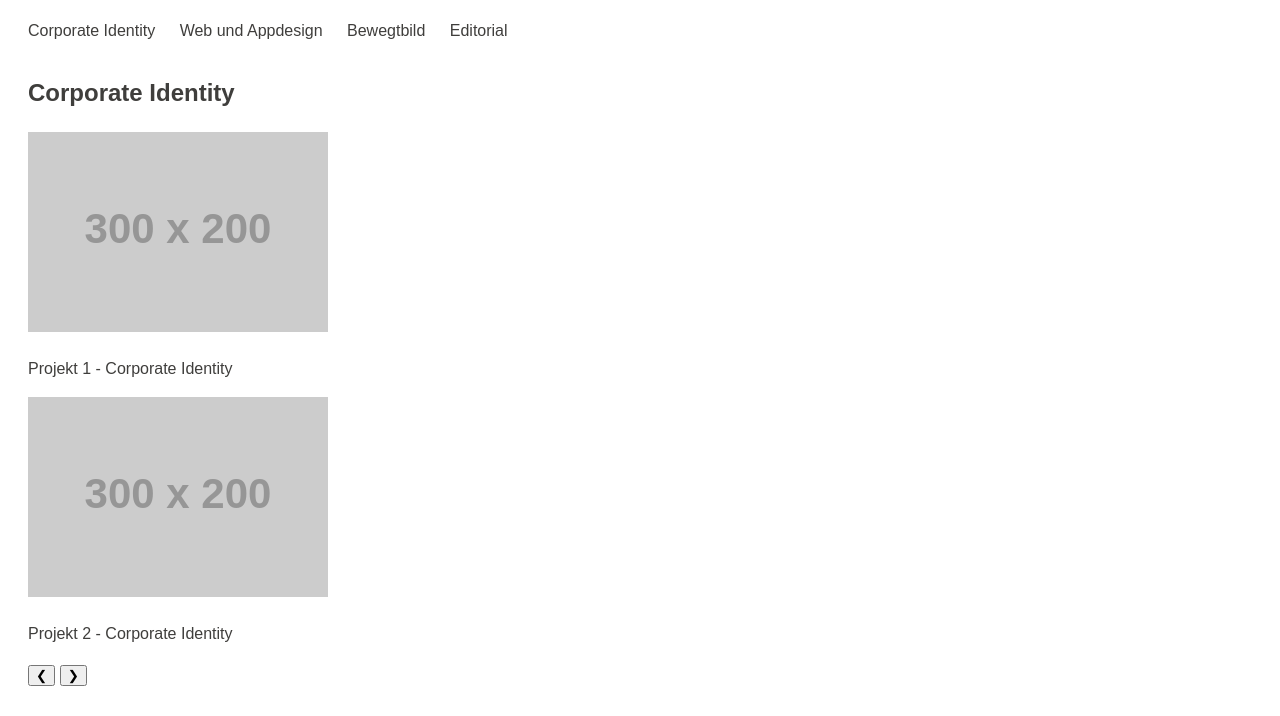
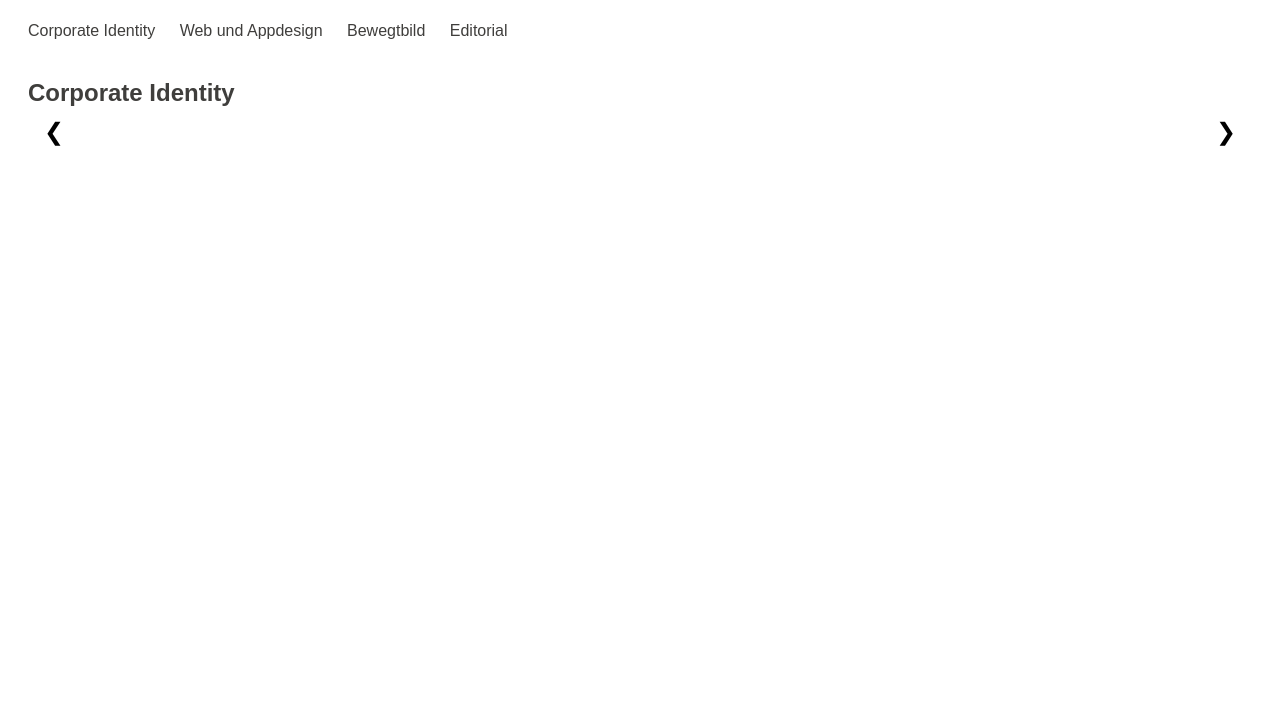
Before and after one commit to Julimai123/Portfolio, a plain HTML site: page index.html in a window 1280 px wide. Shown: the part 104-820 px from the top of the page. Drawn offline with Linux system fonts and the light colour scheme; placeholder pictures from the web are drawn by us; a web font is replaced by a local one.

Commit message:
Update styles.css

```diff
--- a/styles.css
+++ b/styles.css
@@ -15,7 +15,7 @@
   font-variation-settings: "slnt" 0; /* Schrägstellung auf 0 setzen */
 }
 
-/* Zusätzliche Stile */
+/* Allgemeine Stile */
 body {
   font-family: 'Afacad Flux', sans-serif; /* Verwendung der Schriftart */
   padding: 20px;
@@ -43,7 +43,7 @@ nav a {
   color: #3F3E3C; /* Textfarbe */
 }
 
-main {
+section {
   margin-top: 20px;
 }
 
@@ -51,6 +51,36 @@ h2 {
   margin-top: 30px;
 }
 
+.slider {
+  position: relative;
+}
+
+.slide {
+  display: none; /* Initial versteckt */
+}
+
+.slide img {
+  max-width: 100%;
+}
+
+button.prev, button.next {
+  position: absolute;
+  top: 50%;
+  transform: translateY(-50%);
+  background-color: rgba(255, 255, 255, 0.7);
+  border: none;
+  cursor: pointer;
+  font-size: 24px;
+}
+
+button.prev {
+  left: 10px;
+}
+
+button.next {
+  right: 10px;
+}
+
 footer {
   margin-top: 40px;
   text-align: center;
```
